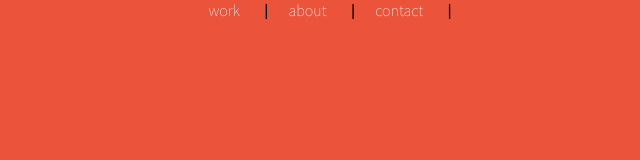
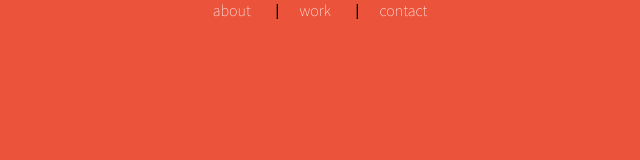
Before and after one commit to jcpace/port, a React (Create React App) app: page / in a window 1280 px wide. Shown: the top 160 px of the page, without its empty margins (320-960 px from the left). Built offline with nearby package versions, Linux system fonts and the light colour scheme.

Commit message:
reorder nav

```diff
--- a/src/App.js
+++ b/src/App.js
@@ -6,9 +6,9 @@ class App extends Component {
     return (
       <div className="App">
       <nav className='navigation'>
+        <a href="/css/">about</a> |
         <a href="/html/">work</a> |
-        <a href="/css/">about</a> |
-        <a href="/js/">contact</a> |
+        <a href="/js/">contact</a>
       </nav>
        <p className='name'>Joshua Pace</p>
       </div>
```
